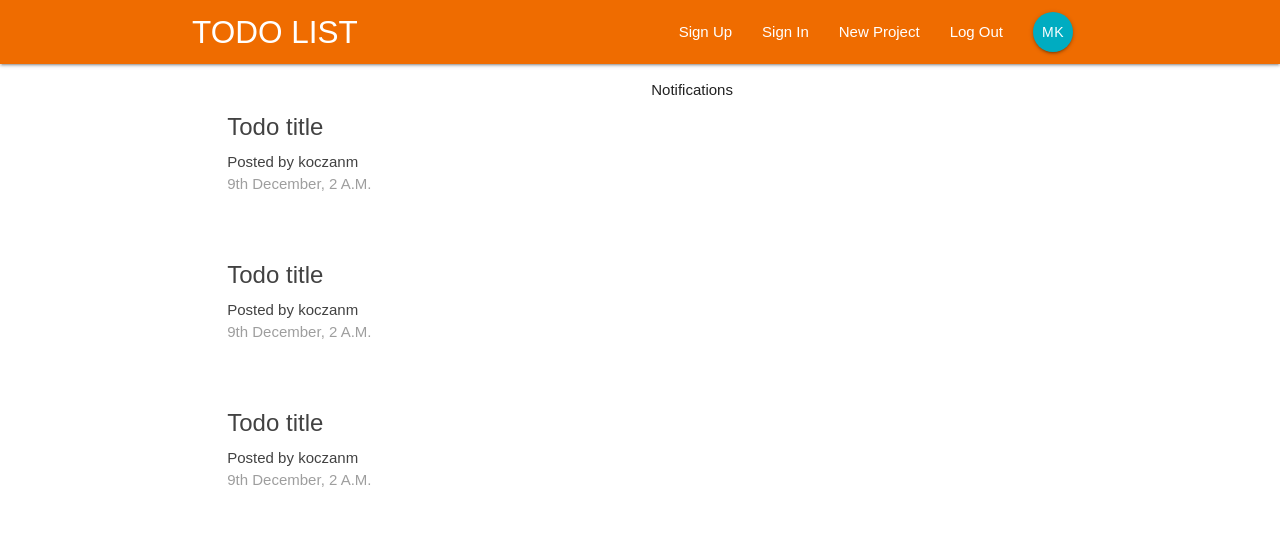
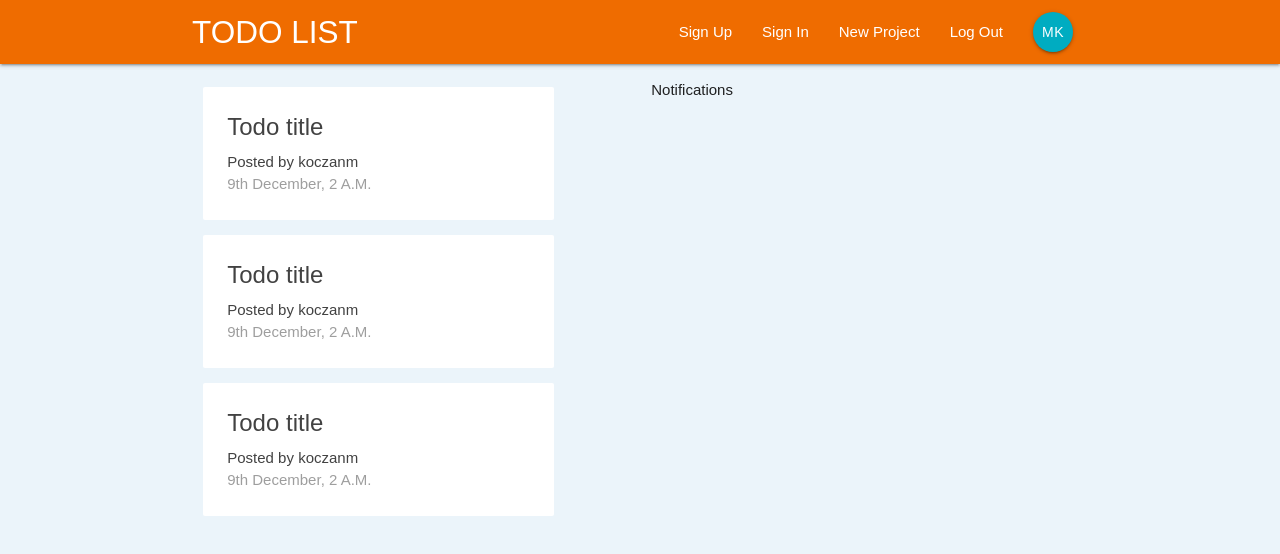
Before and after one commit to koczanm/todo-list, a React (Create React App) app: page / in a window 1280 px wide. Shown: the top 554 px of the page. Built offline with nearby package versions, Linux system fonts and the light colour scheme.

Commit message:
Update css

```diff
--- a/src/index.css
+++ b/src/index.css
@@ -1,5 +1,31 @@
+html {
+  min-height: 100%;
+}
+
 body {
   margin: 0;
   padding: 0;
   font-family: sans-serif;
+  background-size: 100%;
+  background-position: bottom;
+  background-color: #ebf4fa;
+  min-height: 100%;
 }
+
+form {
+  padding: 20px;
+  margin-top: 60px;
+}
+
+form button,
+form h5 {
+  margin: 20px 0;
+}
+
+input[type="text"]:not(.browser-default):focus:not([readonly]),
+input[type="email"]:not(.browser-default):focus:not([readonly]),
+input[type="password"]:not(.browser-default):focus:not([readonly]),
+textarea.materialize-textarea:focus:not([readonly]) {
+  border-color: #00acc1;
+  box-shadow: none;
+}
```
